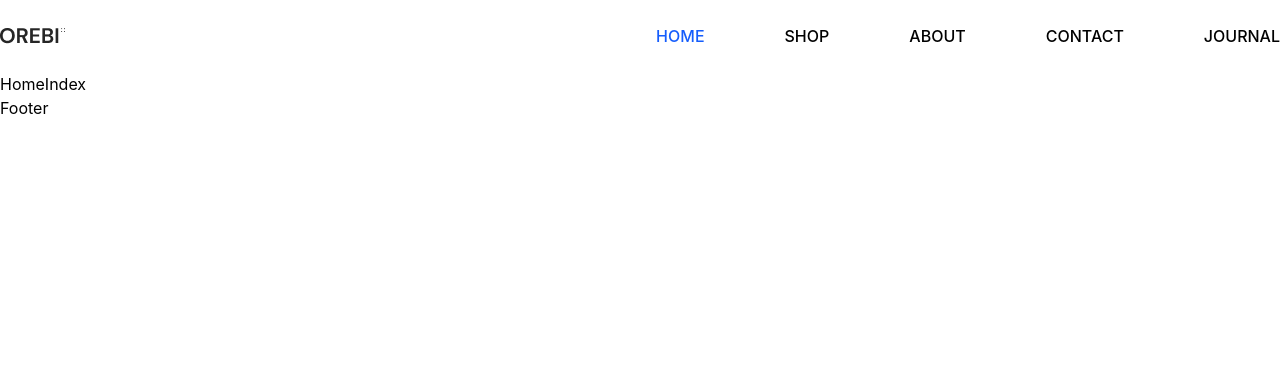
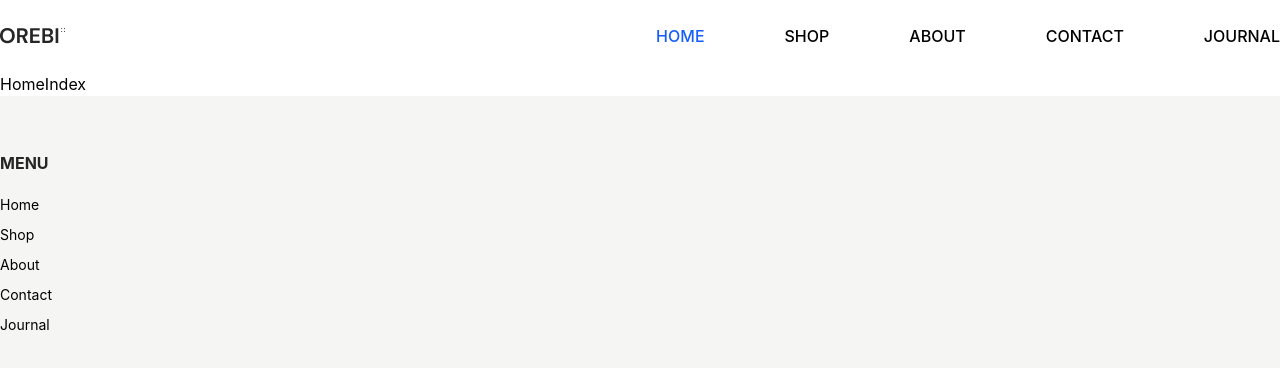
Before and after one commit to dev-maksuda/oribi, a React (Vite) app: page / in a window 1280 px wide. Shown: the top 368 px of the page. Built offline with nearby package versions, Linux system fonts and the light colour scheme.

Commit message:
Update Footer.jsx

```diff
--- a/src/components/layouts/Footer.jsx
+++ b/src/components/layouts/Footer.jsx
@@ -1,8 +1,26 @@
 import React from 'react'
+import Container from '../common/Container'
+import { Link } from 'react-router-dom'
+import { menuData } from '../../dummyData/MenuData'
 
 const Footer = () => {
   return (
-    <div>Footer</div>
+    <footer className='bg-[#F5F5F3] pt-13.75 pb-13'>
+      <Container>
+        <div>
+          <div>
+            <h3 className='font-bold text-black1 uppercase mb-4.25'>MENU</h3>
+            <ul className='grid grid-cols-1 gap-1.5'>
+              {menuData.map((item,index)=>(
+                <li key={index}>
+                  <Link to={item.url} className='font-normal text-sm text-gray3 capitalize'>{item.label}</Link>
+                </li>
+              ))}
+            </ul>
+          </div>
+        </div>
+      </Container>
+    </footer>
   )
 }
 
```
